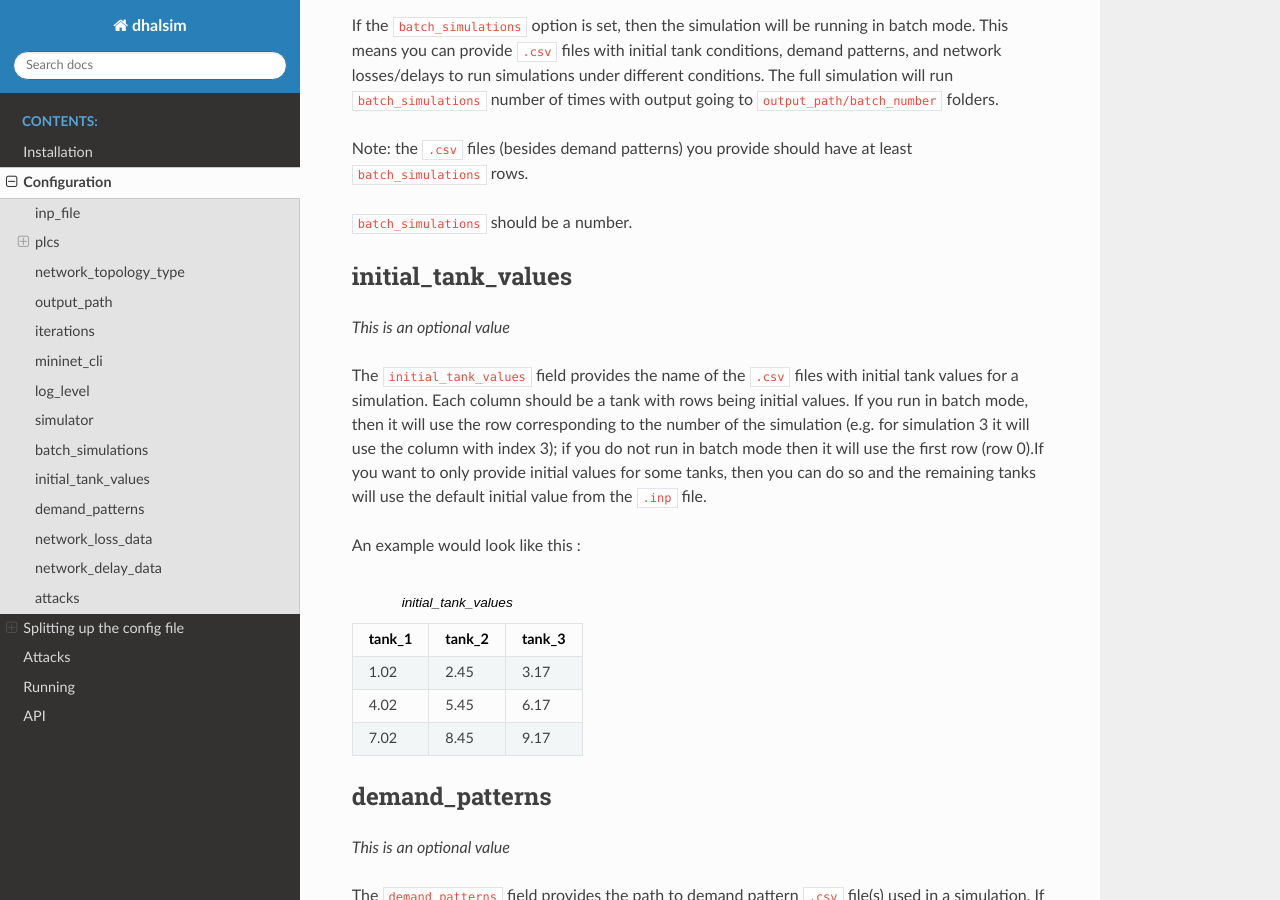
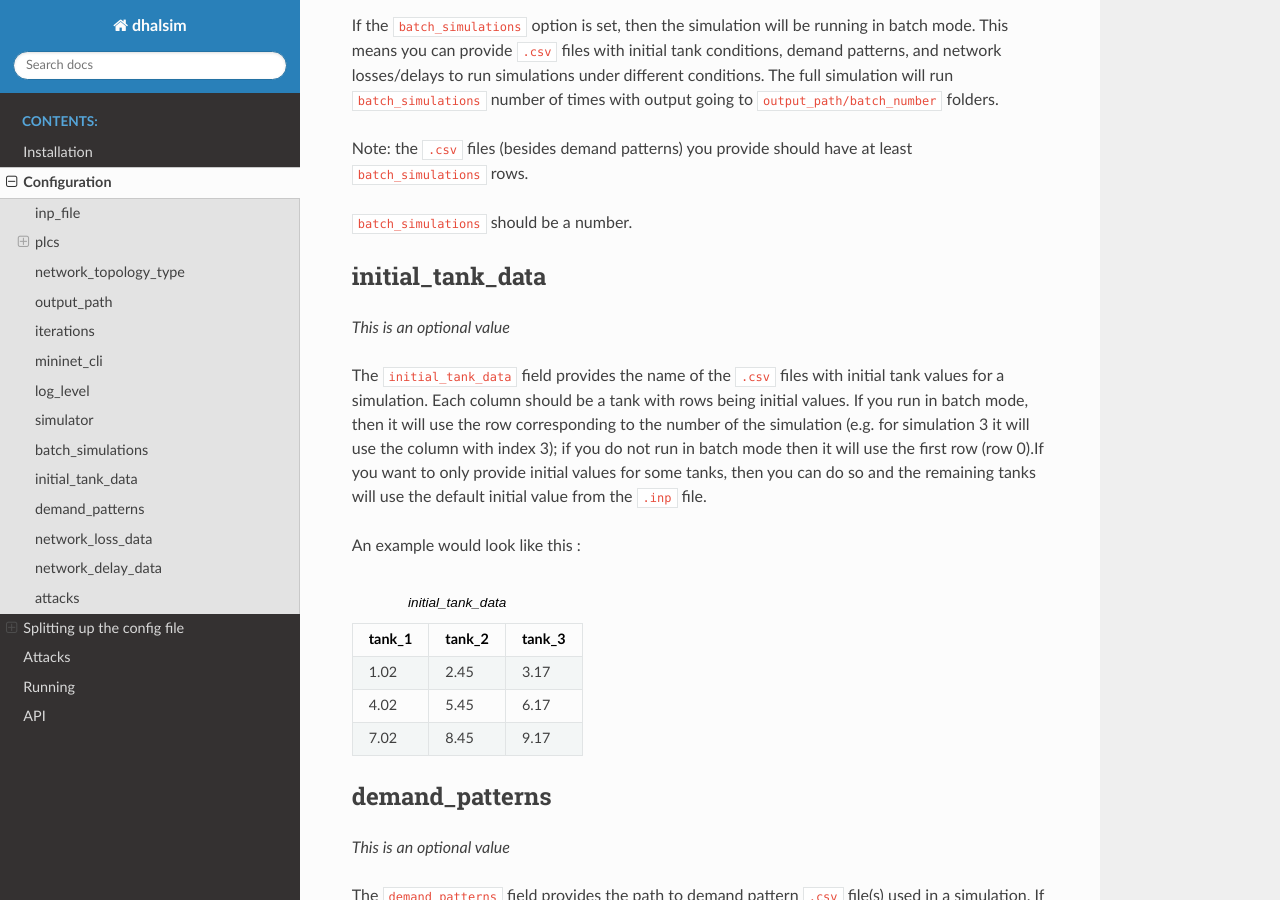
Before and after one commit to Critical-Infrastructure-Systems-Lab/DHALSIM, a Sphinx documentation site: the page built from doc/configuration.rst, in a window 1280 px wide and 900 px high, scrolled down 6337 px. Built offline with Sphinx 7.4.7 and the Read the Docs theme 2.0.0, drawn with Linux system fonts in a browser that asks for light colours; some of the changed text lies outside the part shown.

Commit message:
Change initial_tank_values in docs to initial_tank_data, closes issue #82

```diff
--- a/doc/configuration.rst
+++ b/doc/configuration.rst
@@ -32,7 +32,7 @@ Example with all options:
     log_level: info
     simulator: pdd
     batch_simulations: 20
-    initial_tank_values: initial_tank.csv
+    initial_tank_data: initial_tank.csv
     demand_patterns: demand_patterns/
     network_loss_data: losses.csv
     network_delay_data: delays.csv
@@ -211,18 +211,18 @@ Note: the :code:`.csv` files (besides demand patterns) you provide should have a
 
 :code:`batch_simulations` should be a number.
 
-initial_tank_values
+initial_tank_data
 ------------------------
 *This is an optional value*
 
-The :code:`initial_tank_values` field provides the name of the :code:`.csv` files with initial tank values for a simulation. Each column should be a tank
+The :code:`initial_tank_data` field provides the name of the :code:`.csv` files with initial tank values for a simulation. Each column should be a tank
 with rows being initial values. If you run in batch mode, then it will use the row corresponding to the number of the simulation (e.g. for simulation 3 it will
 use the column with index 3); if you do not run in batch mode then it will use the first row (row 0).If you want to only provide initial values for some tanks,
 then you can do so and the remaining tanks will use the default initial value from the :code:`.inp` file.
 
 An example would look like this :
 
-.. csv-table:: initial_tank_values
+.. csv-table:: initial_tank_data
    :header: "tank_1", "tank_2", "tank_3"
    :widths: 5, 5, 5
 
```
